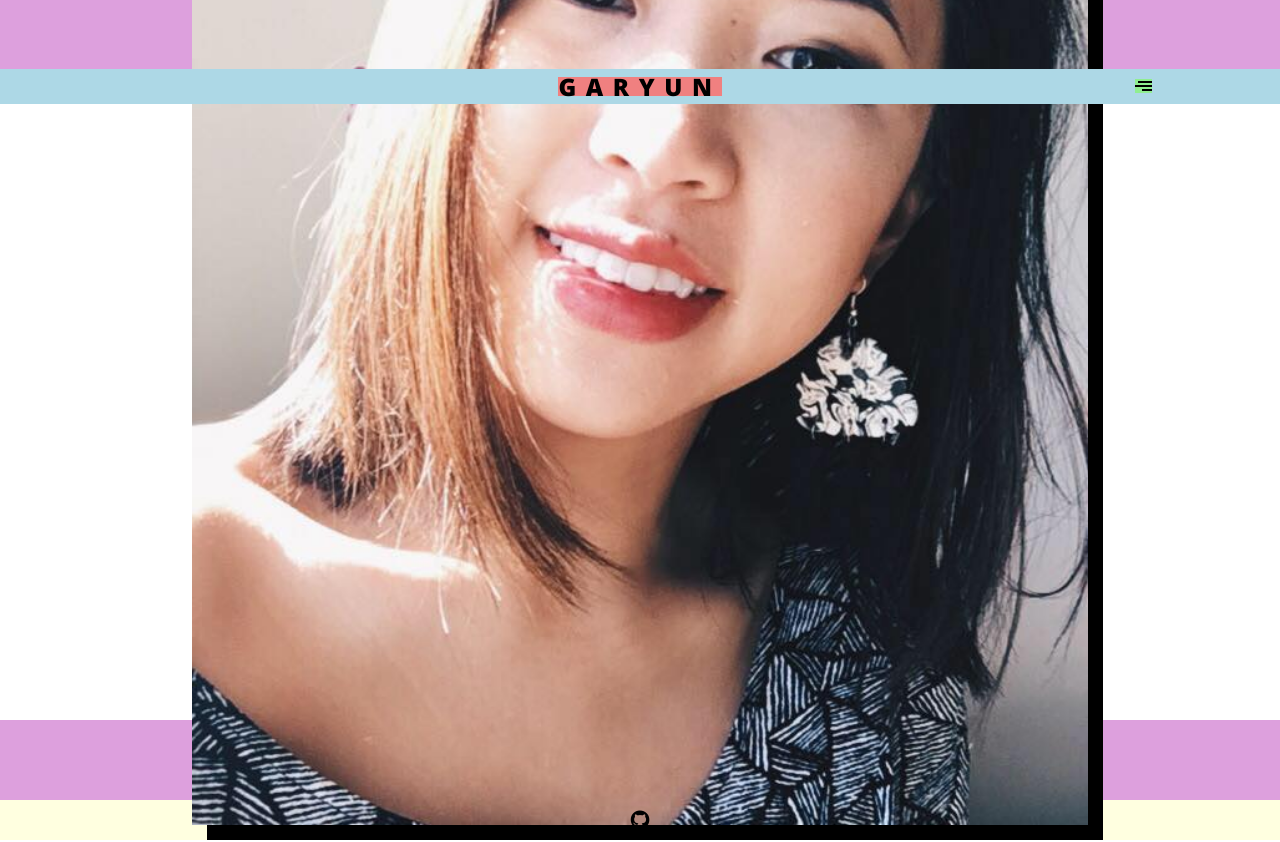
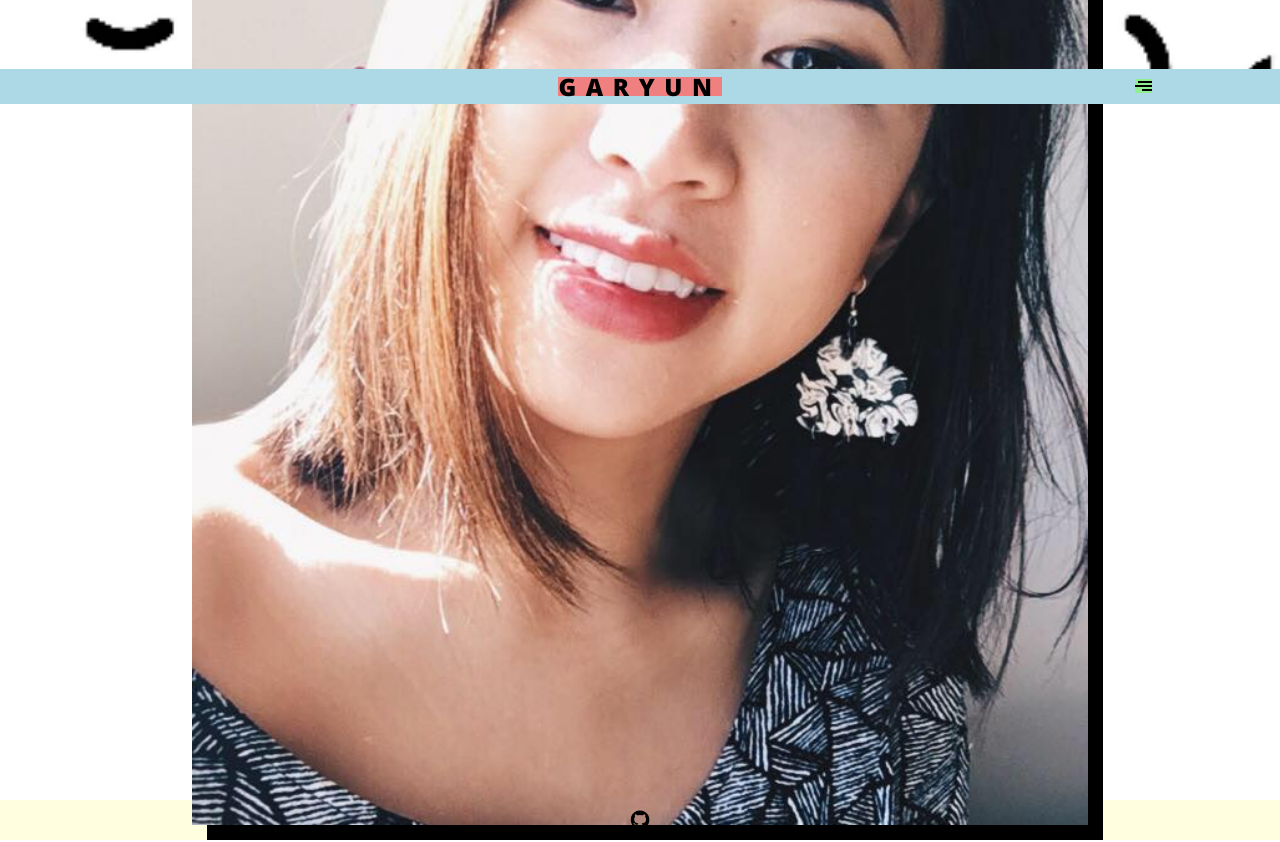
Before and after one commit to garyunyoung/portfolio, a React (Create React App) app: page /about in a window 1280 px wide. Shown: the top 842 px of the page. Built offline with nearby package versions, Linux system fonts and the light colour scheme.

Commit message:
Add about background image

```diff
--- a/src/About.scss
+++ b/src/About.scss
@@ -1,5 +1,6 @@
 .about {
-  background-color: plum;
+  background-image: url('./images/about-background.png');
+  background-size: cover;
   height: 100vh;
   display: flex;
   align-items: center;
--- a/src/App.js
+++ b/src/App.js
@@ -25,6 +25,7 @@ export default class App extends Component {
             </header>
           </div>
           <section className="main" />
+          <Route path="/projects" component={Projects}/>
           <Route path="/about" component={About} />
         </section>
         <footer className="footer">
@@ -35,5 +36,7 @@ export default class App extends Component {
   }
 }
 
-{/* <Route path="/projects" />
-<Route path="/projects" component={Projects} /> */}
+{
+  /* <Route path="/projects" />
+<Route path="/projects" component={Projects} /> */
+}
```
Also changed, not shown: src/images/about-background.png (added).
